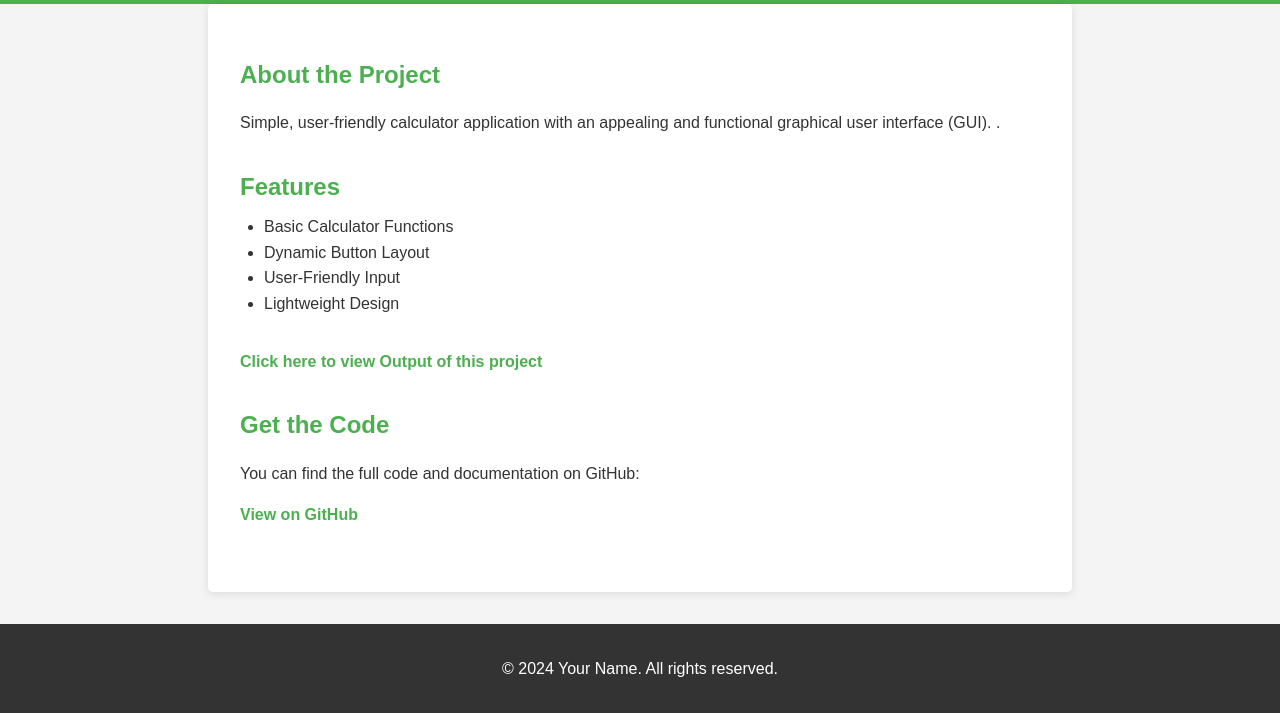
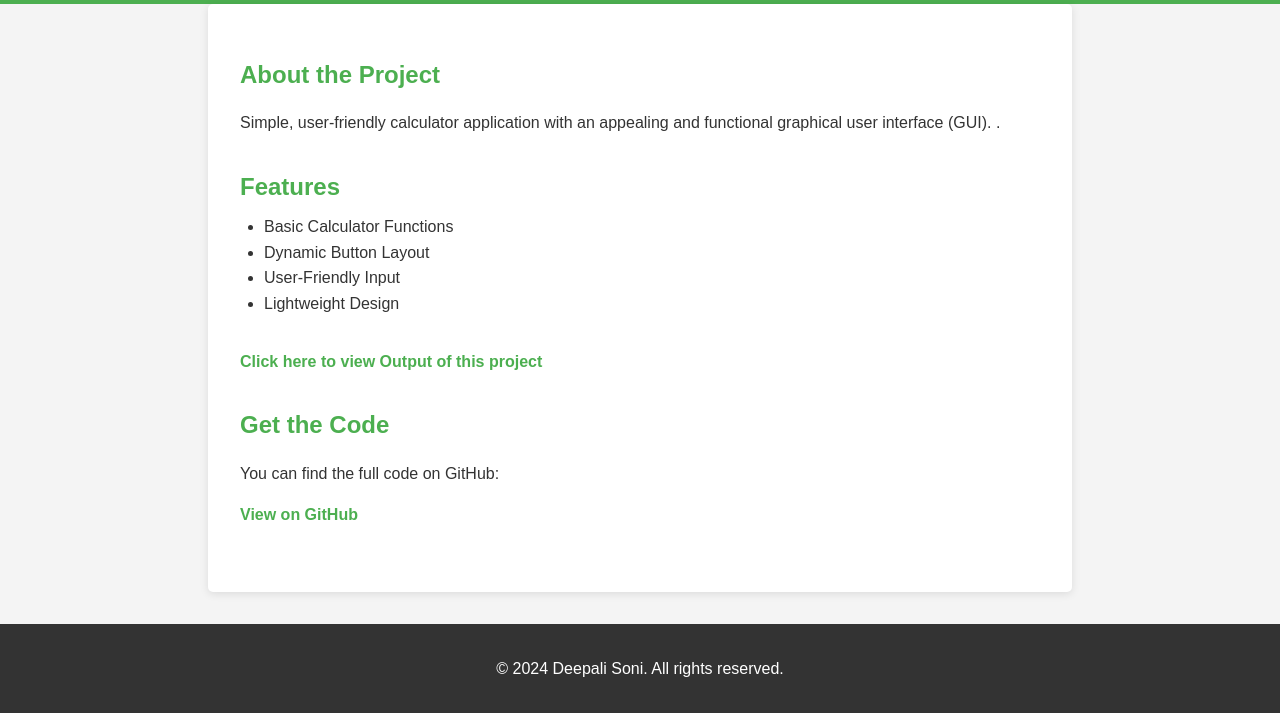
Before and after one commit to DeepaliSonii/SimpleGuiCalculator, a plain HTML site: page index.html in a window 1280 px wide. Shown: the part 92-805 px from the top of the page. Drawn offline with Linux system fonts and the light colour scheme.

Commit message:
Update index.html

```diff
--- a/index.html
+++ b/index.html
@@ -30,12 +30,12 @@
         </section>
         <section>
             <h2>Get the Code</h2>
-            <p>You can find the full code and documentation on GitHub:</p>
+            <p>You can find the full code on GitHub:</p>
             <a href="https://github.com/DeepaliSonii/SimpleGuiCalculator" target="_blank">View on GitHub</a>
         </section>
     </main>
     <footer>
-        <p>&copy; 2024 Your Name. All rights reserved.</p>
+        <p>&copy; 2024 Deepali Soni. All rights reserved.</p>
     </footer>
 </body>
 </html>
```
